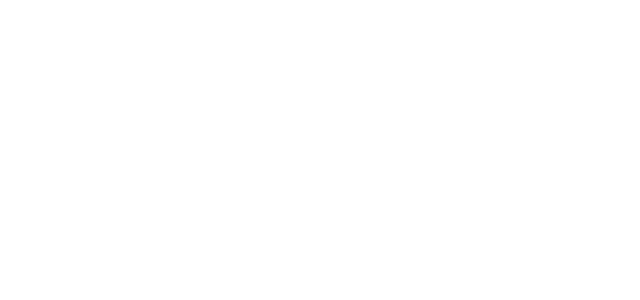
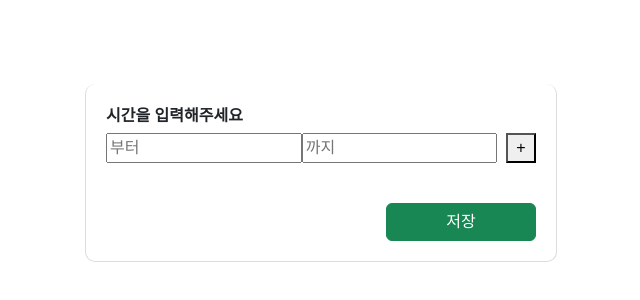
Before and after one commit to RTeamProject1/TeamProject1, a React (Create React App) app: page /Time in a window 1280 px wide. Before the commit this address had no page. Shown: the part 182-482 px from the top of the page, without its empty margins (319-959 px from the left). Built offline with nearby package versions, Linux system fonts and the light colour scheme; a web font is replaced by a local one.

Commit message:
팝업 창

```diff
--- a/src/App.js
+++ b/src/App.js
@@ -6,6 +6,7 @@ import CreateRoom2 from './CreateRoom2';
 import CalendarPage from './CalendarPage';
 import GuestInfo from './GuestInfo';
 import List from './List';
+import Time from './Time';
 import Login from './Login';
 import { db } from './firebase';
 
@@ -18,6 +19,7 @@ function App() {
                     <Route path="/CreateRoom" element={<CreateRoom />}></Route>
                     <Route path="/CreateRoom2" element={<CreateRoom2 />}></Route>
                     <Route path="/CalanderPage" element={<CalendarPage />}></Route>
+                    <Route path="/Time" element={<Time />}></Route>
                     <Route path="/GuestInfo" element={<GuestInfo />}></Route>
                     <Route path="/List" element={<List />}></Route>
                     <Route path="/Login" element={<Login />}></Route>
--- a/src/CalandarPage.css
+++ b/src/CalandarPage.css
@@ -4,7 +4,9 @@
 }
 
 .calendar-container {
-    flex: 7; /* 달력 영역이 전체 너비의 70%를 차지 */
+
+    width : 350px;
+    max-width:100%;
 }
 
 .participant-list-container {
--- a/src/CalendarPage.js
+++ b/src/CalendarPage.js
@@ -9,14 +9,21 @@ import './CalandarPage.css';
 import moment from 'moment';
 
 function CalendarPage() {
-    const [date, setDate] = useState(new Date());
+    //const [date, setDate] = useState(new Date());
     const [participants] = useState(['Participant 1', 'Participant 2', 'Participant 3']);
+    const [selectedDate, setSelectedDate] = useState(null);
+
+    const handleDateClick = (date) => {
+        setSelectedDate(date);
+    };
 
     const handleShare = () => {
         navigator.clipboard.writeText(window.location.href);
         alert('Link copied to clipboard!');
     };
-
+    const handleOpenPopup = () => {
+        Window = window.open('Time', 'popup', 'width=500,height=500');
+      };
     return (
         <>
             <Header />
@@ -24,11 +31,17 @@ function CalendarPage() {
                 <div className="calendar-container">
                     <Calendar
                         className="calendar"
-                        onChange={setDate}
-                        value={date}
+                        //onChange={setDate}
+                        //value={date}
                         formatDay={(locale, date) => moment(date).format('DD')}
                         calendarType={'US'}
+                        onChange={handleDateClick}
+                        value={selectedDate}
+                        onClickDay={handleDateClick}
                     />
+                    <button className="btn btn-success submit-btn" onClick={handleOpenPopup}>
+                        일정 넣기
+                    </button>
                 </div>
                 <div className="participants-container">
                     <Link to="/GuestInfo">
--- /dev/null
+++ b/src/Time.css
@@ -0,0 +1,17 @@
+
+.time-range{
+    display: flex;
+    justify-content: space-between;
+    width:91%;
+}
+
+.add-time-button{
+    margin-top: -50px;
+    width : 30px;
+    height : 30px;
+    float:right;
+}
+
+.time-picker {
+    width: 260px;
+}
--- /dev/null
+++ b/src/Time.js
@@ -0,0 +1,102 @@
+import DatePicker from 'react-datepicker';
+//import InputMask from 'react-input-mask';
+
+import 'react-datepicker/dist/react-datepicker.css';
+import './Time.css';
+import { useState } from 'react'
+
+function Time() {
+    const [startTime, setStartTime] = useState(null);
+    const [deadlineTime, setDeadlineTime] = useState(null);
+    const [times, setTimes] = useState([null]);
+
+
+    // '+' 버튼 클릭 시 추가적인  범위 입력 상자 생성
+    const addTime = () => {
+        setTimes([...times, null]);
+    };
+    const handleShare = () => {
+        alert('저장되었습니다!');
+        window.close();
+    };
+    const handleStartTimeChange = (date, index) => {
+        const updatedTimes = [...times];
+        updatedTimes[index] = date;
+        setStartTime(date);
+        setTimes(updatedTimes);
+      };
+
+      const handleDeadlineTimeChange = (date, index) => {
+        const updatedTimes = [...times];
+        updatedTimes[index] = date;
+        setDeadlineTime(date);
+        setTimes(updatedTimes);
+      };
+    const saveRoom = () => {
+        const roomInfo = {
+            startTime: startTime,
+            deadlineTime: deadlineTime,
+        };
+
+        // Convert the object to a JSON string and store it in localStorage
+        localStorage.setItem('room', JSON.stringify(roomInfo));
+        console.log(
+            `방 정보: 시작 시간 - ${startTime}, 종료 시간 - ${deadlineTime}`
+        );
+    };
+    const handleButtonClick = () => {
+        saveRoom(); // saveRoom 함수 실행
+        handleShare(); // handleShare 함수 실행
+      };
+
+    return (
+        <div>
+            <div className="content container">
+                <div className="form-container">
+                    <label>시간을 입력해주세요</label>
+                    <div className="time-range-container">
+                        {times.map((time, index) => (
+                            <div key={index} className="time-range">
+                                <DatePicker
+                                    selected={time}
+                                    onChange={(date) => handleStartTimeChange(date, index)}
+                                    showTimeSelect
+                                    showTimeSelectOnly
+                                    timeIntervals={60}
+                                    timeCaption="시간"
+                                    dateFormat="h:mm aa"
+                                    placeholderText="부터"
+                                    className="time-picker"
+                                />
+                                <DatePicker
+                                    selected={time}
+                                    onChange={(date) => handleDeadlineTimeChange(date, index)}
+                                    showTimeSelect
+                                    showTimeSelectOnly
+                                    timeIntervals={60}
+                                    timeCaption="시간"
+                                    dateFormat="h:mm aa"
+                                    placeholderText="까지"
+                                    className="time-picker"
+                                />
+                        </div>
+                        ))}
+                    </div>
+                    <div>
+                    <button className="add-time-button" onClick={addTime}>
+                        +
+                    </button>
+                    </div>
+                    <div className="button-wrapper">
+                        <button className="btn btn-success submit-btn" onClick={handleButtonClick}>
+                            저장
+                        </button>
+                    </div>
+                </div>
+            </div>
+        </div>
+    );
+}
+
+
+export default Time;
```
